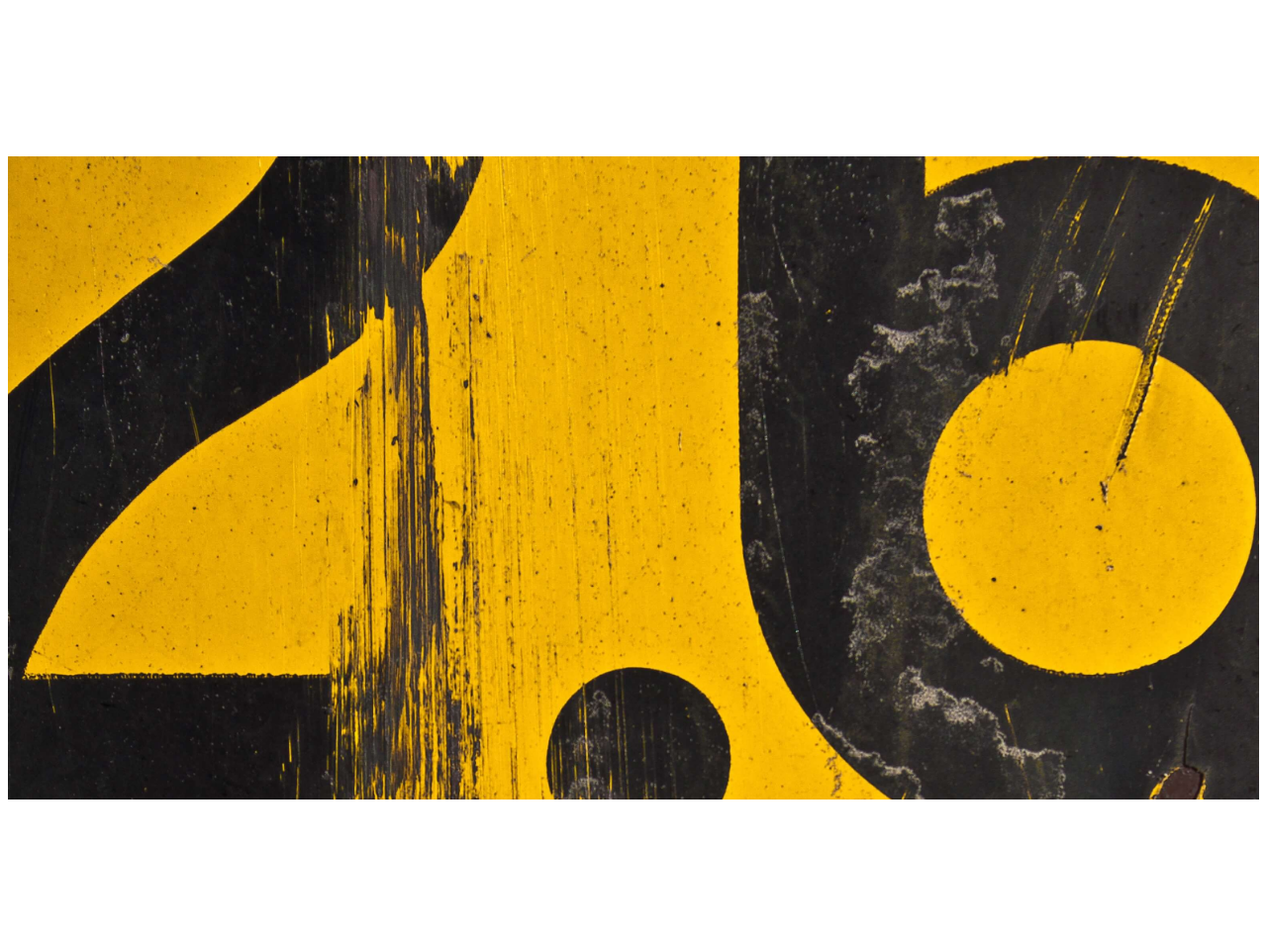
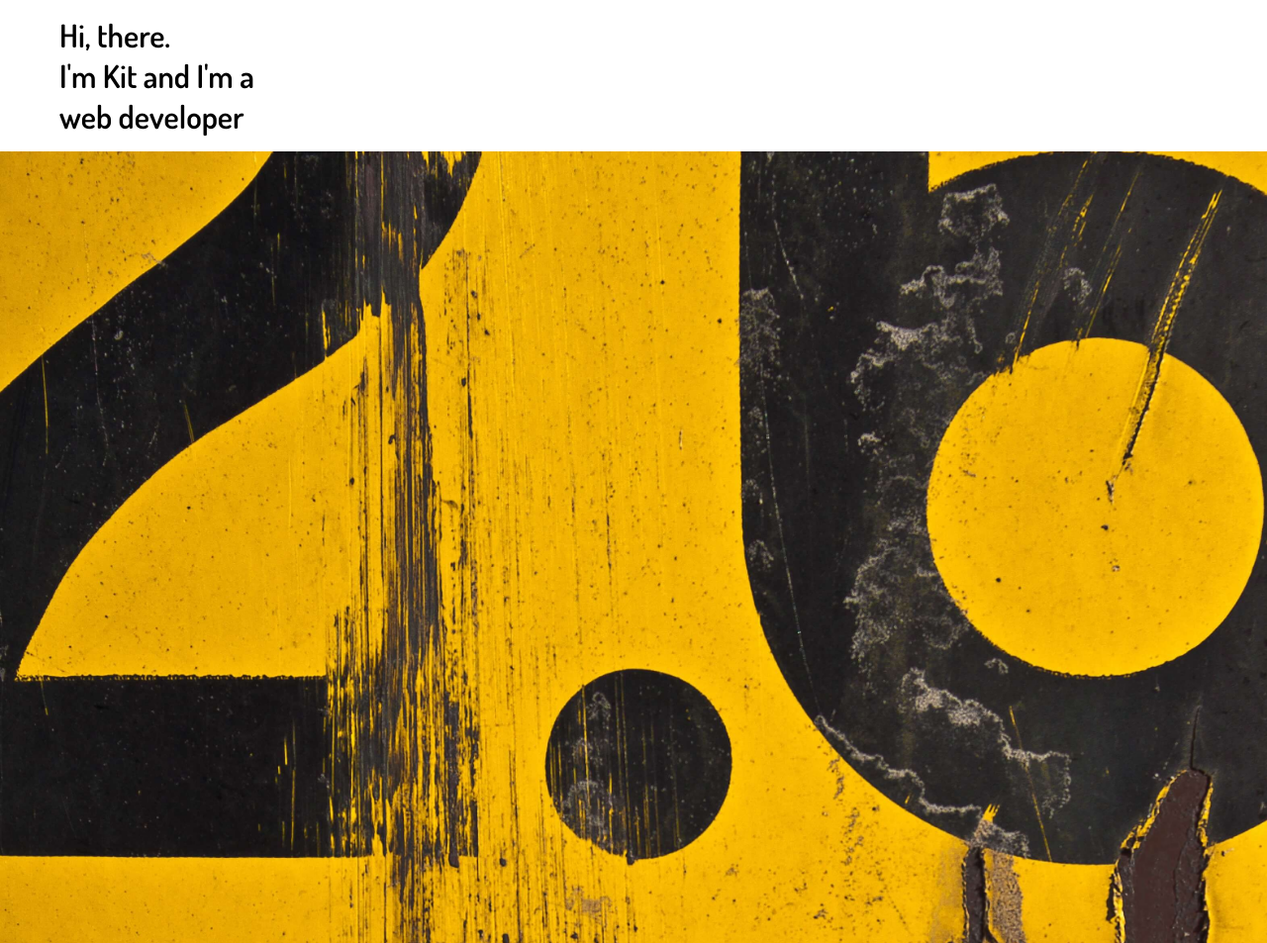
Before and after one commit to kitsbits/kits-dev-site, a React app: page / in a window 1280 px wide. Shown: the whole page at 99% size. Before the commit the page ends 816 px from the top, so only its background shows below. Built offline with nearby package versions, Linux system fonts and the light colour scheme.

Commit message:
Initial navbar

```diff
--- a/src/index.css
+++ b/src/index.css
@@ -3,6 +3,7 @@
     font-family: 'Dosis', sans-serif;
 }
 
-.app-background {
-
+div,
+body {
+    margin: 0;
 }
--- a/src/main/App.js
+++ b/src/main/App.js
@@ -1,19 +1,22 @@
 import React from "react";
+import Navbar from "./Navbar";
 
 const backgroundImg = require("./assets/background_main.jpg");
 
 export default function App() {
     const backgroundPicture = {
         background: `url(${backgroundImg}) no-repeat`,
-        backgroundPosition: "0 150px",
         width: "100wh",
         height: "100vh",
         backgroundSize: "cover"
     }
 
     return (
-        <div style={backgroundPicture}>
-            {/* <img src={require('./assets/background_main.jpg')}/> */}
+        <div>
+            <Navbar/>
+            <div style={backgroundPicture}>
+
+            </div>
         </div>
     )
 }
--- /dev/null
+++ b/src/main/Navbar.js
@@ -0,0 +1,23 @@
+import React from "react";
+
+export default function Navbar() {
+
+    const hiContainerStyles = {
+        width: "250px",
+        marginLeft: "45px",
+        padding: "15px"
+    }
+
+    const noMargin = {
+        margin: "0"
+    }
+
+    return (
+        <div>
+            <div style={hiContainerStyles}>
+                <h1 style={noMargin}>Hi, there.</h1>
+                <h1 style={noMargin}>I'm Kit and I'm a web developer</h1>
+            </div>
+        </div>
+    )
+}
```
